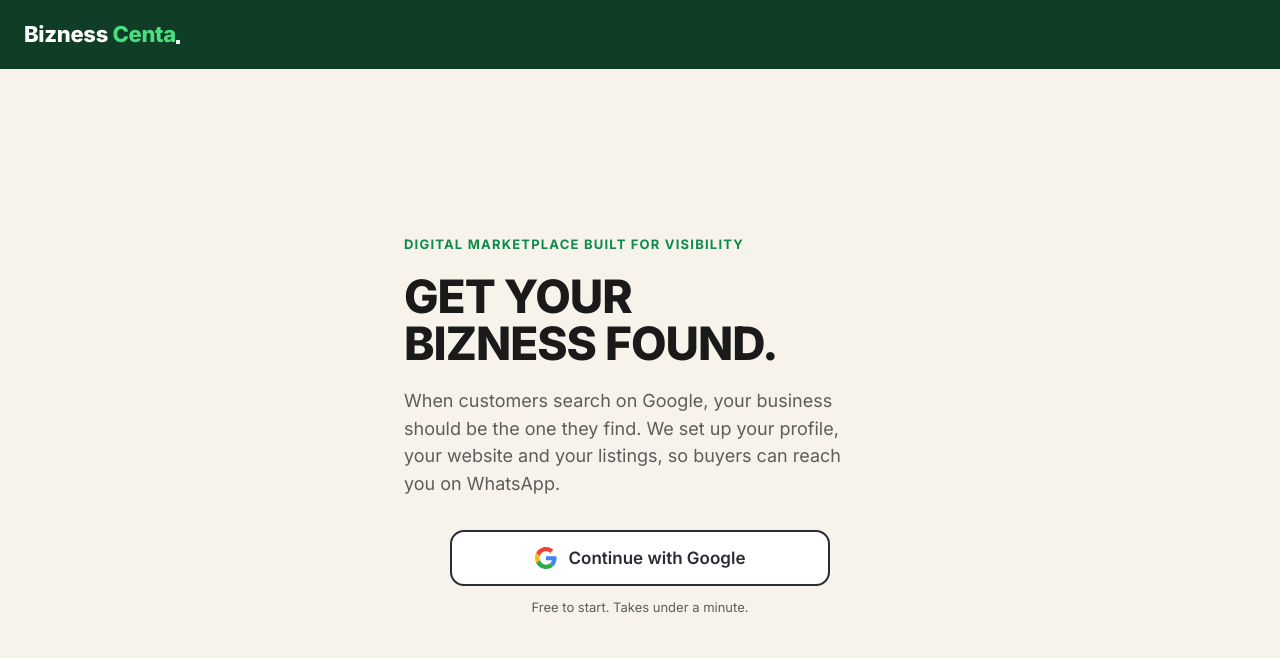
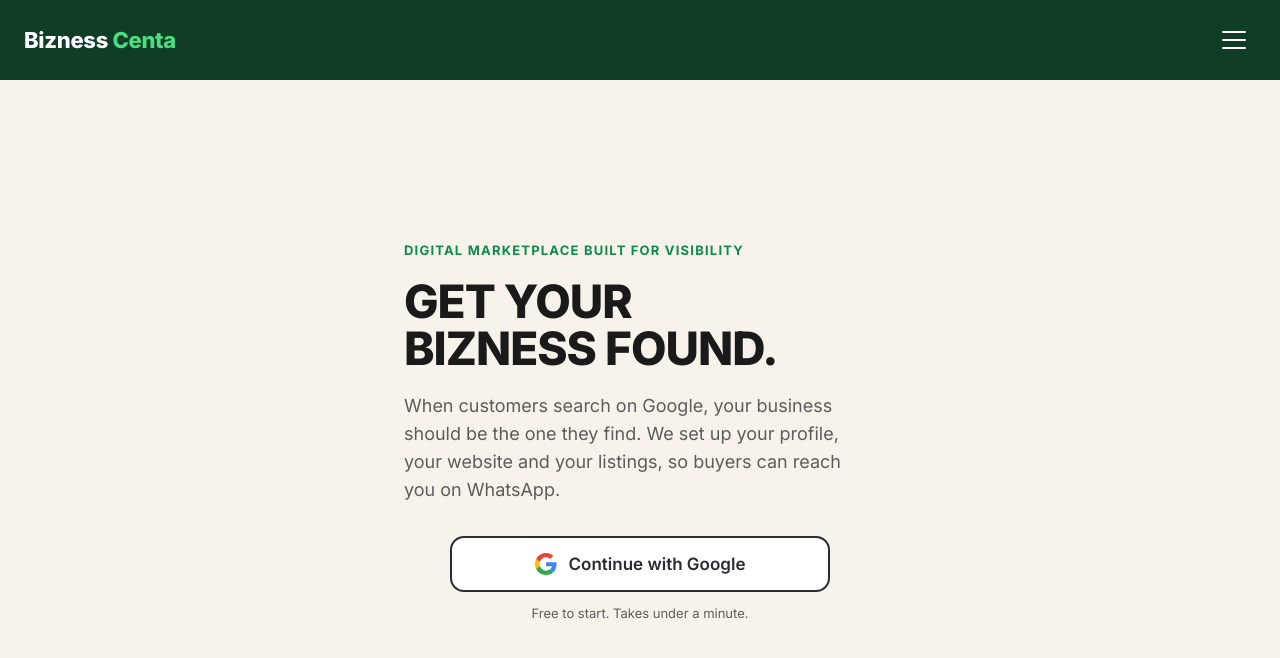
Before and after one commit to AfroDegen/BiznessCenta-Frontend, a React (Vite) app: page / in a window 1280 px wide. Shown: the top 658 px of the page. Built offline with nearby package versions, Linux system fonts and the light colour scheme; no server answers.

Commit message:
Update styles.css

```diff
--- a/src/styles.css
+++ b/src/styles.css
@@ -324,6 +324,11 @@ a {
 .lp-header {
   background: #0f3d26;
   padding: 18px 24px;
+  display: flex;
+  align-items: center;
+  justify-content: space-between;
+  position: relative;
+  z-index: 20;
 }
 
 .lp-brand {
@@ -623,3 +628,67 @@ a {
 .lp-h2-dark { color: var(--ink); }
 .lp-sub-dark { color: var(--muted); }
 .lp-body-light .ap { margin-bottom: 28px; }
+
+.menu-btn {
+  width: 44px;
+  height: 44px;
+  background: transparent;
+  border: none;
+  display: flex;
+  align-items: center;
+  justify-content: center;
+  cursor: pointer;
+  position: relative;
+  z-index: 30;
+}
+
+.menu-bar,
+.menu-bar::before,
+.menu-bar::after {
+  display: block;
+  width: 24px;
+  height: 2px;
+  background: #ffffff;
+  border-radius: 2px;
+  transition: transform 0.2s ease, background 0.2s ease;
+}
+
+.menu-bar { position: relative; }
+
+.menu-bar::before,
+.menu-bar::after {
+  content: "";
+  position: absolute;
+  left: 0;
+}
+
+.menu-bar::before { top: -8px; }
+.menu-bar::after { top: 8px; }
+
+.menu-bar-open { background: transparent; }
+.menu-bar-open::before { top: 0; transform: rotate(45deg); }
+.menu-bar-open::after { top: 0; transform: rotate(-45deg); }
+
+.menu-panel {
+  position: fixed;
+  inset: 0;
+  background: #0f3d26;
+  z-index: 25;
+  display: flex;
+  flex-direction: column;
+  justify-content: center;
+  gap: 8px;
+  padding: 0 32px;
+}
+
+.menu-panel a {
+  color: #ffffff;
+  font-size: 34px;
+  font-weight: 800;
+  letter-spacing: -0.5px;
+  text-decoration: none;
+  padding: 14px 0;
+  border-bottom: 1px solid rgba(255, 255, 255, 0.12);
+}
+
+.menu-panel a:active { color: #4ade80; }
```
